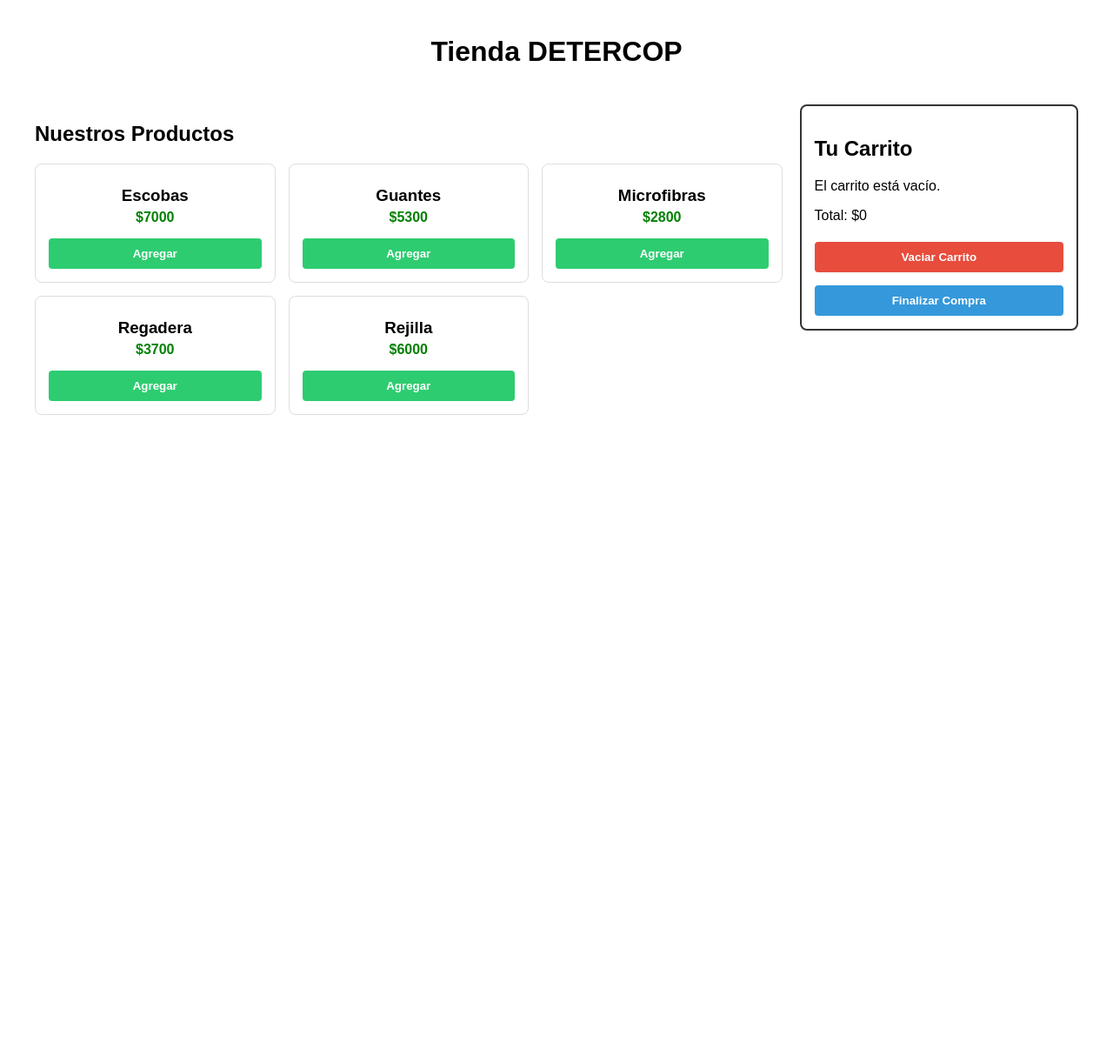
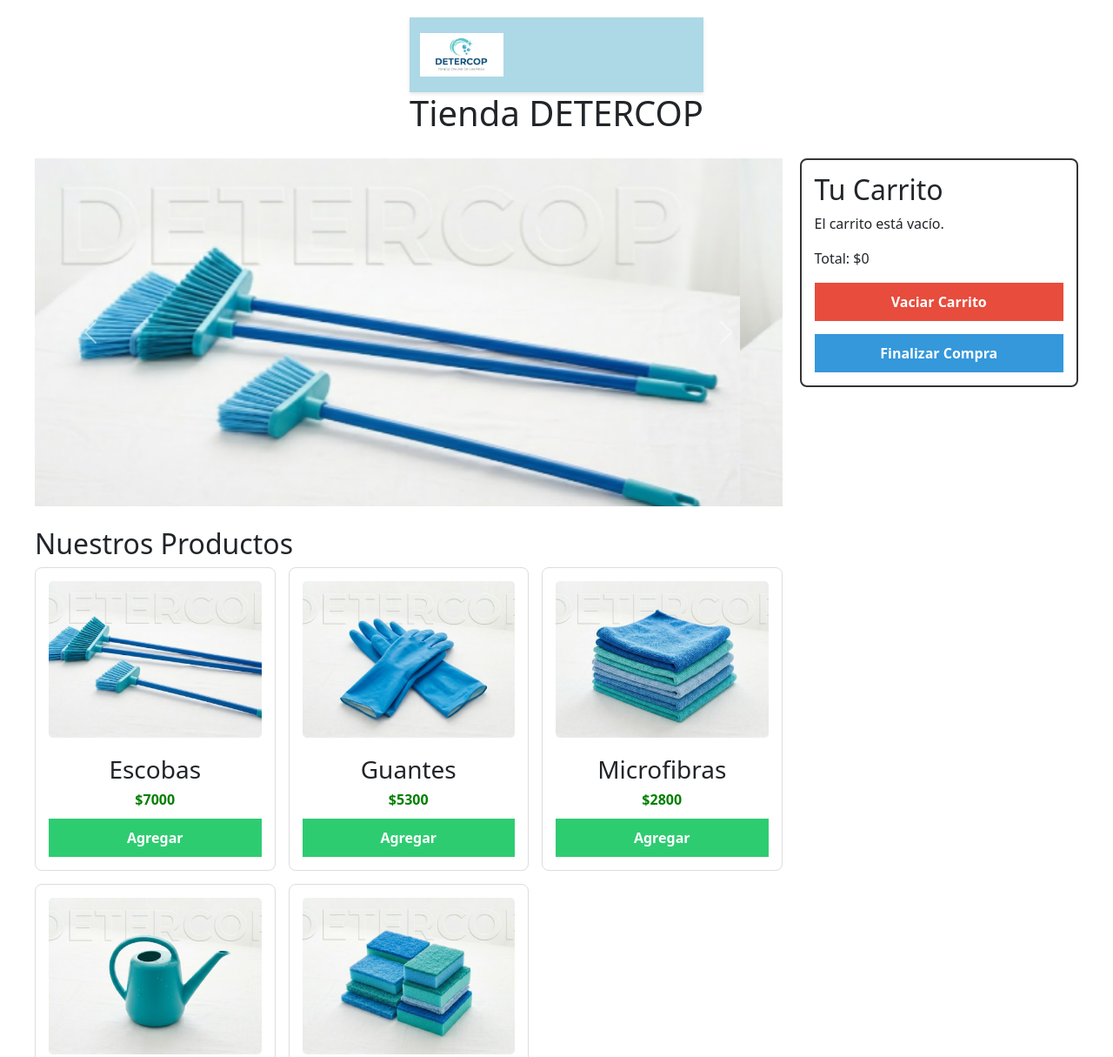
Before and after one commit to franbrossi/DETERCOP, a plain HTML site: page index.html in a window 1280 px wide. Shown: the top 1215 px of the page at 87% size. Before the commit the page ends 800 px from the top, so only its background shows below. Drawn offline with nearby package versions, Linux system fonts and the light colour scheme.

Commit message:
agregue carrusel a la pag y una nav que falta retocar para que quede bien

```diff
--- a/index.html
+++ b/index.html
@@ -5,17 +5,55 @@
     <meta name="viewport" content="width=device-width, initial-scale=1.0">
     <title>DETERCOP - Tienda de Limpieza</title>
     <link rel="stylesheet" href="./styles/style.css">
-    <script defer src="./js/main.js" defer></script>
+    <script defer src="./js/main.js"></script>
+    <link href="https://cdn.jsdelivr.net/npm/bootstrap@5.3.8/dist/css/bootstrap.min.css" rel="stylesheet" integrity="sha384-sRIl4kxILFvY47J16cr9ZwB07vP4J8+LH7qKQnuqkuIAvNWLzeN8tE5YBujZqJLB" crossorigin="anonymous">
 </head>
 <body>
 
     <header>
+        <nav class="navbar navbar-expand-lg nav-mio">
+            <div class="container-fluid">
+                <a class="navbar-brand" href="#">
+                    <img src="./assets/logo detercop.png" alt="Logo Detercop" class="nav-img">
+                </a>
+            </div>
+        </nav>
+
         <h1>Tienda DETERCOP</h1>
         <div id="mensaje-notificacion" class="oculto"></div>
     </header>
 
     <main>
         <section id="tienda">
+
+            <div id="carruselDetercop" class="carousel slide mb-4" data-bs-ride="carousel">
+                <div class="carousel-inner">
+                    <div class="carousel-item active">
+                        <img src="./assets/escobas_proyecto.png" class="d-block w-100 img-carrusel" alt="Escobas Detercop">
+                    </div>
+                    <div class="carousel-item">
+                        <img src="./assets/guantes_proyecto.png" class="d-block w-100 img-carrusel" alt="Guantes de goma">
+                    </div>
+                    <div class="carousel-item">
+                        <img src="./assets/microfibras_proyecto.png" class="d-block w-100 img-carrusel" alt="Paños de microfibra">
+                    </div>
+                    <div class="carousel-item">
+                        <img src="./assets/regaderas_proyecto.png" class="d-block w-100 img-carrusel" alt="Regaderas">
+                    </div>
+                    <div class="carousel-item">
+                        <img src="./assets/rejillas_proyecto.png" class="d-block w-100 img-carrusel" alt="Rejillas y esponjas">
+                    </div>
+                </div>
+
+                <button class="carousel-control-prev" type="button" data-bs-target="#carruselDetercop" data-bs-slide="prev">
+                    <span class="carousel-control-prev-icon" aria-hidden="true"></span>
+                    <span class="visually-hidden">Anterior</span>
+                </button>
+                <button class="carousel-control-next" type="button" data-bs-target="#carruselDetercop" data-bs-slide="next">
+                    <span class="carousel-control-next-icon" aria-hidden="true"></span>
+                    <span class="visually-hidden">Siguiente</span>
+                </button>
+            </div>
             <h2>Nuestros Productos</h2>
             <div id="contenedor-productos"></div>
         </section>
@@ -33,5 +71,6 @@
         </aside>
     </main>
 
+    <script src="https://cdn.jsdelivr.net/npm/bootstrap@5.3.8/dist/js/bootstrap.bundle.min.js"></script>
 </body>
 </html>
--- a/js/main.js
+++ b/js/main.js
@@ -2,15 +2,15 @@
 // Hola Fran, gracias por enviar tu pre entrega 2 , en general muy buen avance. La entrega cumple con los requisitos de la consigna al integrar JavaScript con HTML mediante manipulación del DOM y uso de eventos. Los productos se renderizan dinámicamente en la página, se capturan eventos en los botones para agregar o eliminar productos del carrito y se actualiza el contenido del carrito directamente en la interfaz. También se utiliza un array para almacenar los productos seleccionados y localStorage para guardar la información y recuperarla al recargar la página. El flujo de entrada, proceso y salida es claro y las funciones están separadas para tareas específicas como renderizar productos, actualizar el carrito y calcular el total. Para alcanzar un nivel óptimo, sería recomendable mejorar algunos detalles de organización del código, por ejemplo manejar todos los eventos con addEventListener en lugar de mezclarlo con onclick, y mantener un criterio más uniforme en la manipulación del DOM. También podría agregarse un manejo de cantidades en el carrito en lugar de repetir productos iguales en el array
 
 const productosDisponibles = [
-    { id: 1, nombre: "Escobas", precio: 7000 },
+    { id: 1, nombre: "Escobas", precio: 7000, imagen:"./assets/escobas_proyecto.png" },
 
-    { id: 2, nombre: "Guantes", precio: 5300 },
+    { id: 2, nombre: "Guantes", precio: 5300,imagen:"./assets/guantes_proyecto.png" },
 
-    { id: 3, nombre: "Microfibras", precio: 2800 },
+    { id: 3, nombre: "Microfibras", precio: 2800,imagen:"./assets/microfibras_proyecto.png" },
 
-    { id: 4, nombre: "Regadera", precio: 3700 },
+    { id: 4, nombre: "Regadera", precio: 3700,imagen:"./assets/regaderas_proyecto.png" },
 
-    { id: 5, nombre: "Rejilla", precio: 6000 }
+    { id: 5, nombre: "Rejilla", precio: 6000,imagen:"./assets/rejillas_proyecto.png" }
 ]
 
 let carrito = []
@@ -31,6 +31,7 @@
         card.setAttribute('class', 'producto-card')
 
         card.innerHTML = `
+            <img src="${producto.imagen}" alt= ${producto.nombre}" class= "img-producto">
             <h3>${producto.nombre}</h3>
             <p>$${producto.precio}</p>
             <button class="btn-agregar" id="${producto.id}">Agregar</button>
--- a/styles/style.css
+++ b/styles/style.css
@@ -1,3 +1,44 @@
+
+html, body {
+    margin: 0;
+    padding: 0;
+}
+
+
+.nav-mio {
+
+    background-color: #add8e6;
+
+
+    box-shadow: 0 2px 4px rgba(0,0,0,0.1);
+}
+
+
+.nav-img {
+    height: 50px;
+    width: auto;
+
+
+    display: block;
+    margin-top: 5px;
+    margin-bottom: 5px;
+}
+
+.carousel-item {
+    height: 400px;
+    object-fit: cover;
+    border-radius: 8px;
+}
+
+
+.img-producto {
+    width: 100%;
+    height: 180px;
+    object-fit: cover;
+    border-radius: 5px;
+    margin-bottom: 10px;
+}
+
 body {
     font-family: sans-serif;
     margin: 0;
```
Also changed, not shown: assets/escobas_proyecto.png (added), assets/guantes_proyecto.png (added), assets/logo detercop.png (added), assets/microfibras_proyecto.png (added), assets/regaderas_proyecto.png (added), assets/rejillas_proyecto.png (added).
